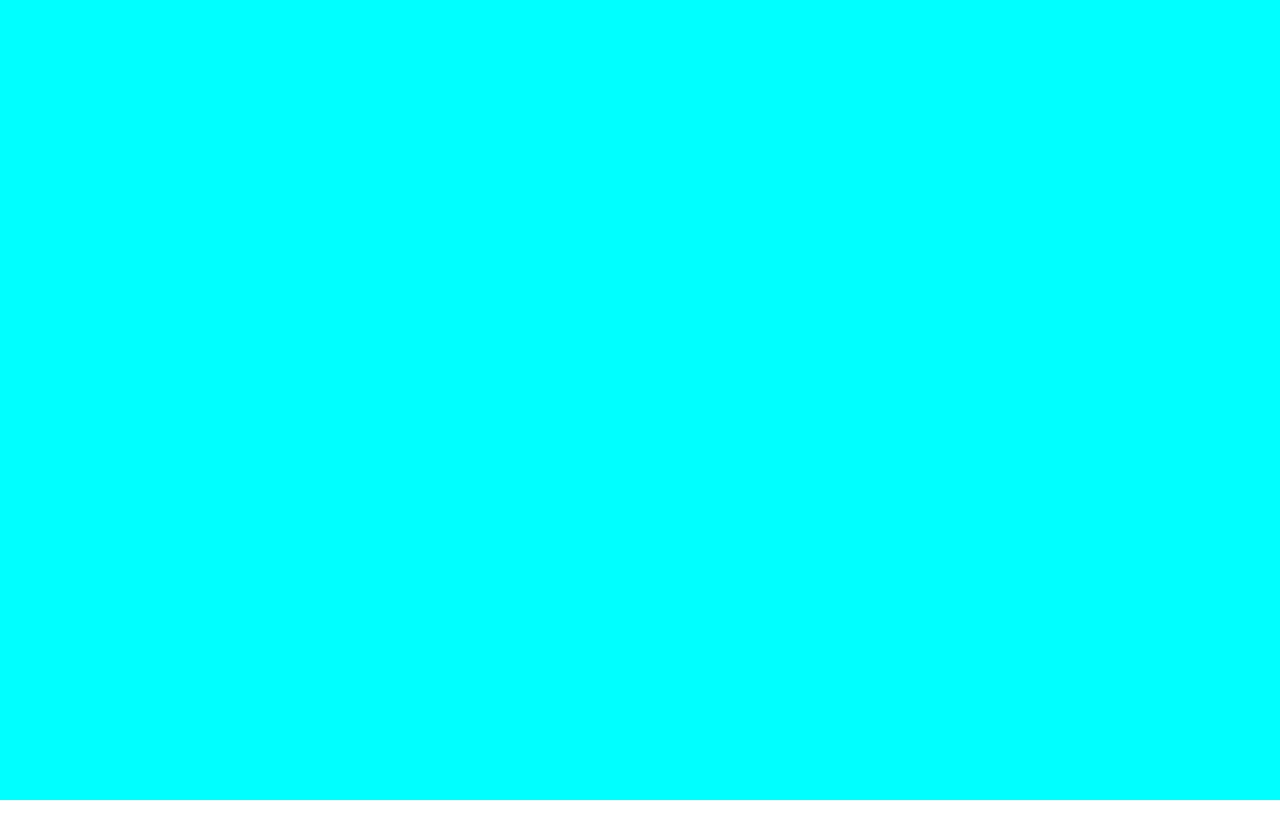
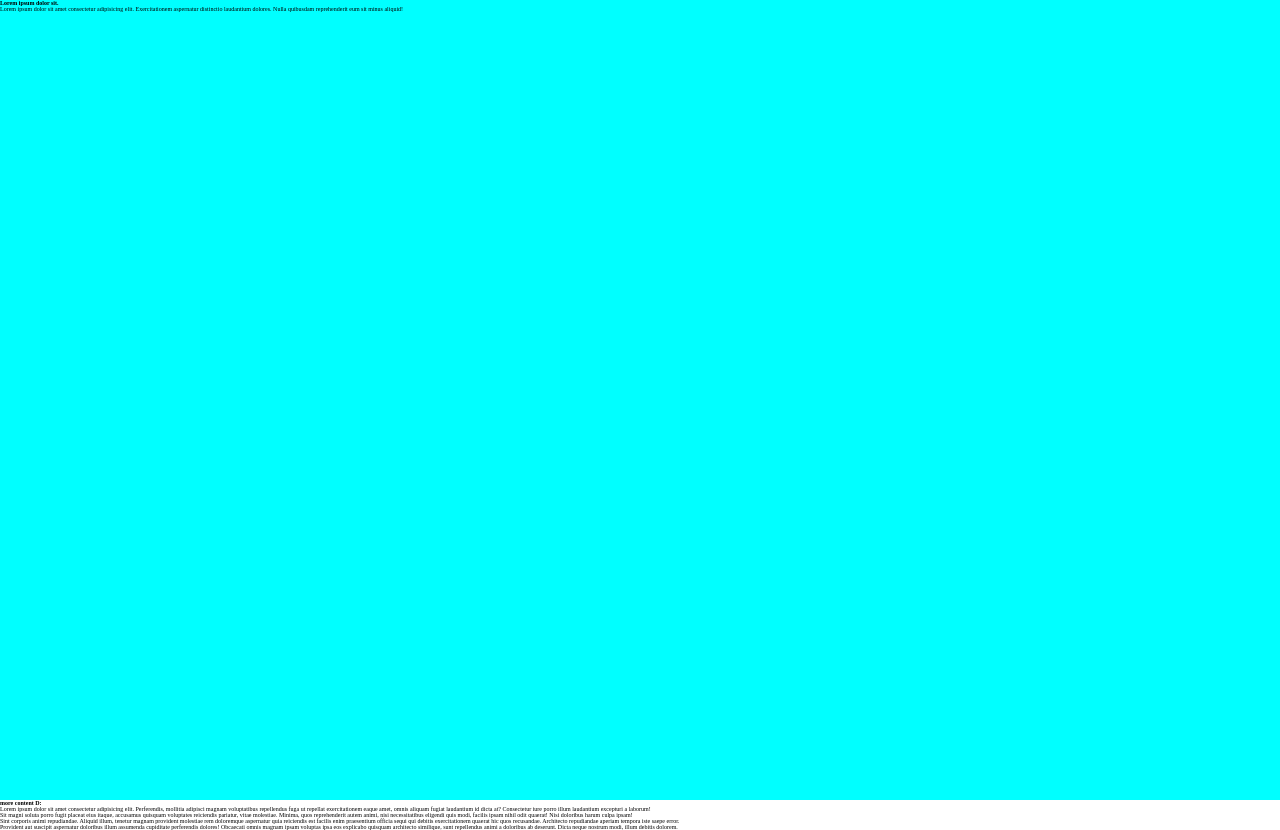
Before and after one commit to ANDREWAHN-UK/testing-responsiveness, a plain HTML site: page index.html in a window 1280 px wide. Before the commit the page ends 800 px from the top, so only its background shows below. Drawn offline with Linux system fonts and the light colour scheme.

Commit message:
set up index for challenge 2

```diff
--- a/index.html
+++ b/index.html
@@ -8,23 +8,28 @@
     <link rel="stylesheet" href="assets/style.css">
     <link rel="stylesheet" href="https://cdnjs.cloudflare.com/ajax/libs/font-awesome/5.15.3/css/all.min.css">
 
-    <title>Apple eCommerce</title>
+    <title>Challenge 2</title>
 </head>
 
 <body>
-    <div class="container">
+    <body>
 
-        <div class="income">
-            <div class="income-item">
-
-            </div>
-        </div>
-        <div class="expenses">
-            <div class="expenses-item">
-
+        <div class="container">
+            <div class="intro-content">
+                <h1>Lorem ipsum dolor sit.</h1>
+                <p>Lorem ipsum dolor sit amet consectetur adipisicing elit. Exercitationem aspernatur distinctio laudantium dolores. Nulla quibusdam reprehenderit eum sit minus aliquid!</p>
             </div>
         </div>
 
-    </div>
+
+        <h2>more content D:</h2>
+        <p>Lorem ipsum dolor sit amet consectetur adipisicing elit. Perferendis, mollitia adipisci magnam voluptatibus repellendus fuga ut repellat exercitationem eaque amet, omnis aliquam fugiat laudantium id dicta at? Consectetur iure porro illum laudantium excepturi a laborum!</p>
+        <p>Sit magni soluta porro fugit placeat eius itaque, accusamus quisquam voluptates reiciendis pariatur, vitae molestiae. Minima, quos reprehenderit autem animi, nisi necessitatibus eligendi quis modi, facilis ipsam nihil odit quaerat! Nisi doloribus harum culpa ipsam!</p>
+        <p>Sint corporis animi repudiandae. Aliquid illum, tenetur magnam provident molestiae rem doloremque aspernatur quia reiciendis est facilis enim praesentium officia sequi qui debitis exercitationem quaerat hic quos recusandae. Architecto repudiandae aperiam tempora iste saepe error.</p>
+        <p>Provident aut suscipit aspernatur doloribus illum assumenda cupiditate perferendis dolores! Obcaecati omnis magnam ipsam voluptas ipsa eos explicabo quisquam architecto similique, sunt repellendus animi a doloribus ab deserunt. Dicta neque nostrum modi, illum debitis dolorem.</p>
+
+
     </body>
+
+</body>
 </html>
```
